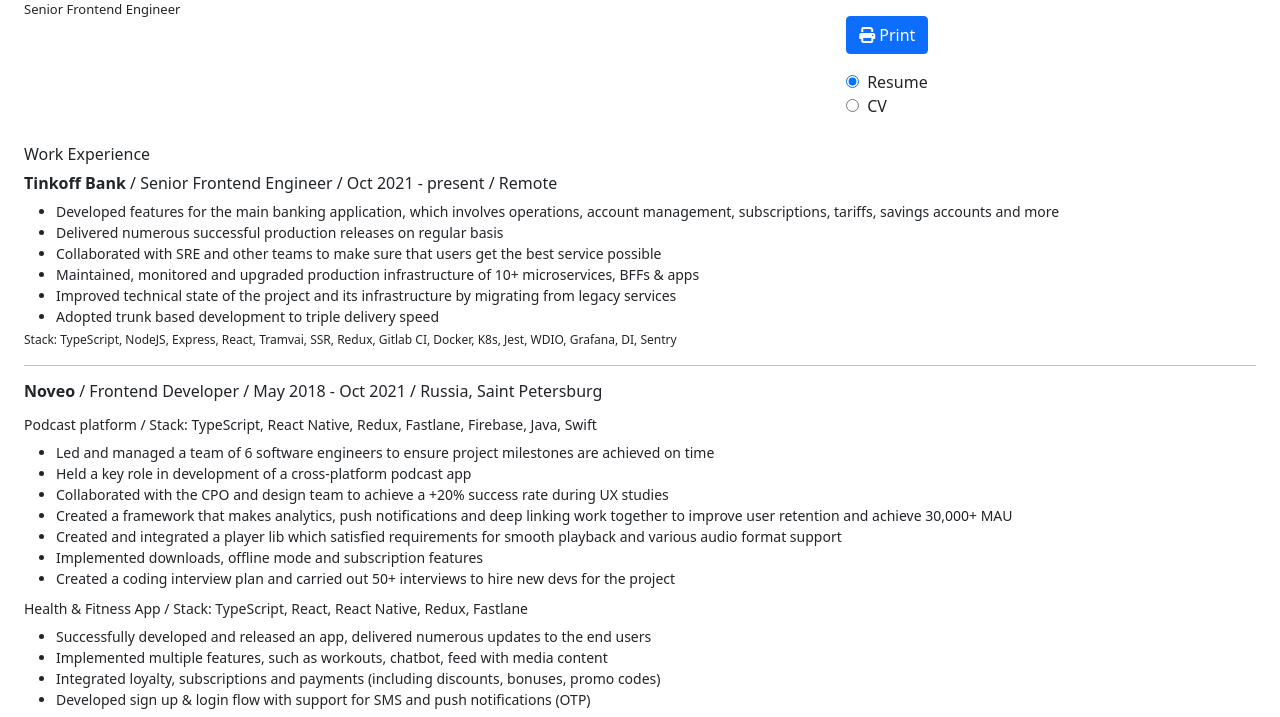
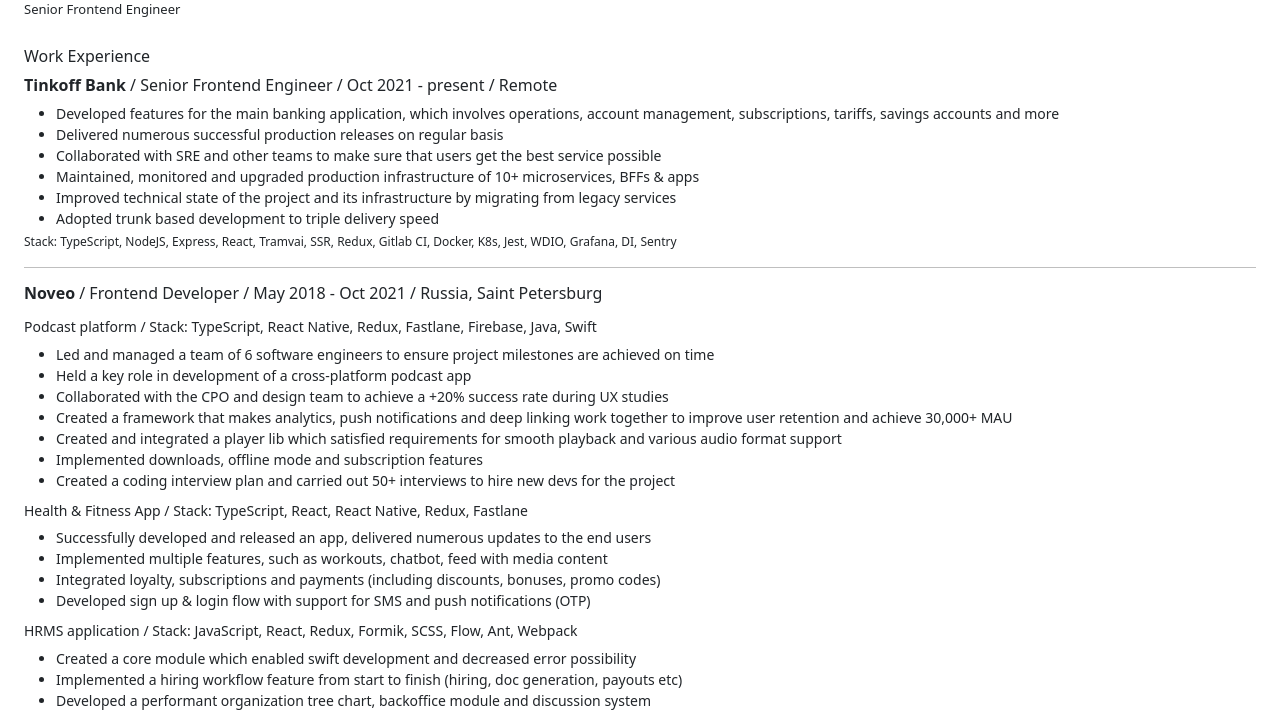
Before and after one commit to gazedash/resume, a plain HTML site: page index.html in a window 1280 px wide. Shown: the part 48-765 px from the top of the page. Drawn offline with nearby package versions, Linux system fonts and the light colour scheme.

Commit message:
Update index.html

```diff
--- a/index.html
+++ b/index.html
@@ -183,7 +183,7 @@
       // print
       const usePrint = () => {
         const klass = "d-none";
-        const state = Vue.ref("");
+        const state = Vue.ref(klass);
 
         const emulatePrint = () => {
           state.value = state.value === klass ? "" : klass;
```
